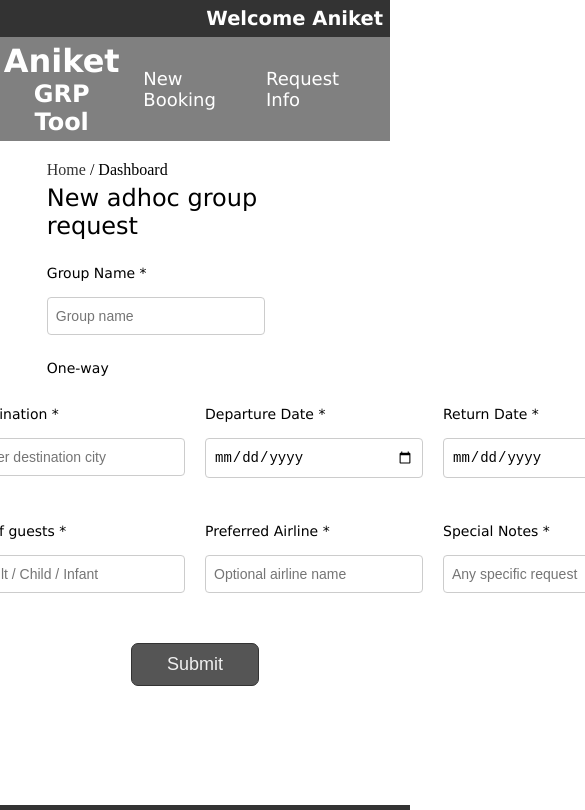
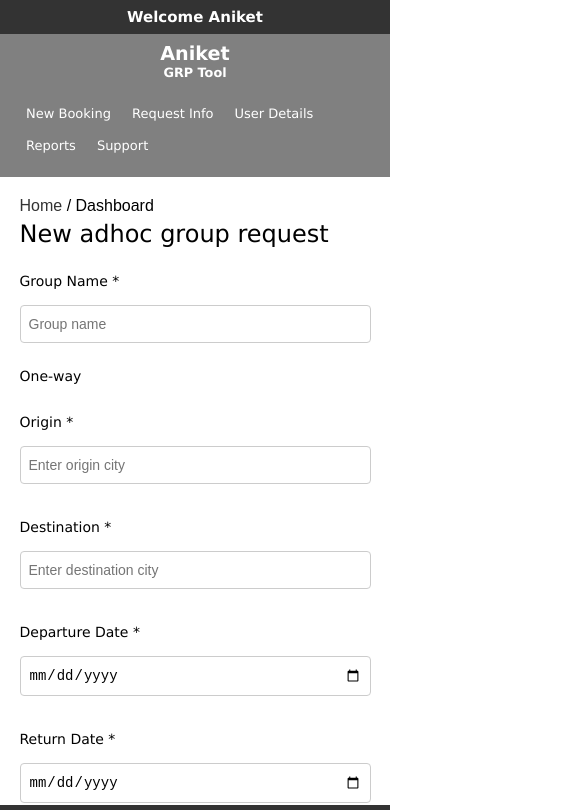
Before and after one commit to Aniket-Webdev/GRPTool, a plain HTML site: page nBooking.html in a window 390 px wide. Shown: the top 810 px of the page, 585 px wide, since content can reach past the window. Drawn offline with Linux system fonts and the light colour scheme.

Commit message:
media query

```diff
--- a/CSS/style.css
+++ b/CSS/style.css
@@ -1,6 +1,12 @@
 *{
+  box-sizing: border-box;
   padding: 0px;
   margin: 0px;
+}
+body, html {
+  width: 100%;
+  height: 100%;
+  font-family: Arial, sans-serif;
 }
 
 /* USER NAVIGATION BAR */
@@ -250,3 +256,102 @@ input {
   width: 100%;
   font-family: 'Lucida Sans', 'Lucida Sans Regular', 'Lucida Grande', 'Lucida Sans Unicode', Geneva, Verdana, sans-serif;
 }
+
+/* Responsive Media Queries */
+
+/* Tablets and smaller devices */
+@media (max-width: 768px) {
+  .userNav {
+    flex-direction: column;
+    font-size: smaller;
+    padding: 10px;
+  }
+  .navBar {
+    flex-direction: column;
+    align-items: flex-start;
+    padding: 10px;
+  }
+  .navLogo {
+    width: 100%;
+    margin-bottom: 10px;
+  }
+  .navLogo span h1 {
+    font-size: 1.5rem;
+  }
+  .navLogo span h2 {
+    font-size: 1rem;
+  }
+  .navItem {
+    width: 100%;
+    flex-wrap: wrap;
+    justify-content: flex-start;
+    gap: 10px;
+    font-size: medium;
+  }
+  .navItem a {
+    padding: 8px 12px;
+  }
+  .boxOne, .boxTwo {
+    flex-direction: column;
+    gap: 20px;
+  }
+  .cBox {
+    width: 100%;
+    height: 40px;
+    font-size: 20px;
+  }
+  .homeConatiner, .nBookingContainer, .vRequestConatiner {
+    padding: 5px 5%;
+  }
+  .searchFlt {
+    grid-template-columns: repeat(2, 1fr);
+    gap: 15px;
+  }
+  .fltSubmit {
+    padding: 10px 25px;
+    font-size: medium;
+  }
+}
+
+/* Mobile devices */
+@media (max-width: 480px) {
+  .userNav {
+    font-size: x-small;
+    padding: 8px;
+  }
+  .navBar {
+    padding: 8px;
+  }
+  .navLogo span h1 {
+    font-size: 1.2rem;
+  }
+  .navLogo span h2 {
+    font-size: 0.8rem;
+  }
+  .navItem {
+    font-size: small;
+    gap: 5px;
+  }
+  .navItem a {
+    padding: 6px 8px;
+  }
+  .boxOne, .boxTwo {
+    margin-top: 15px;
+    gap: 15px;
+  }
+  .cBox {
+    font-size: 18px;
+    height: 40px;
+  }
+  .searchFlt {
+    grid-template-columns: 1fr;
+    gap: 10px;
+  }
+  .requestGroup input {
+    width: 100%;
+  }
+  .fltSubmit {
+    padding: 8px 20px;
+    font-size: small;
+  }
+}
```
